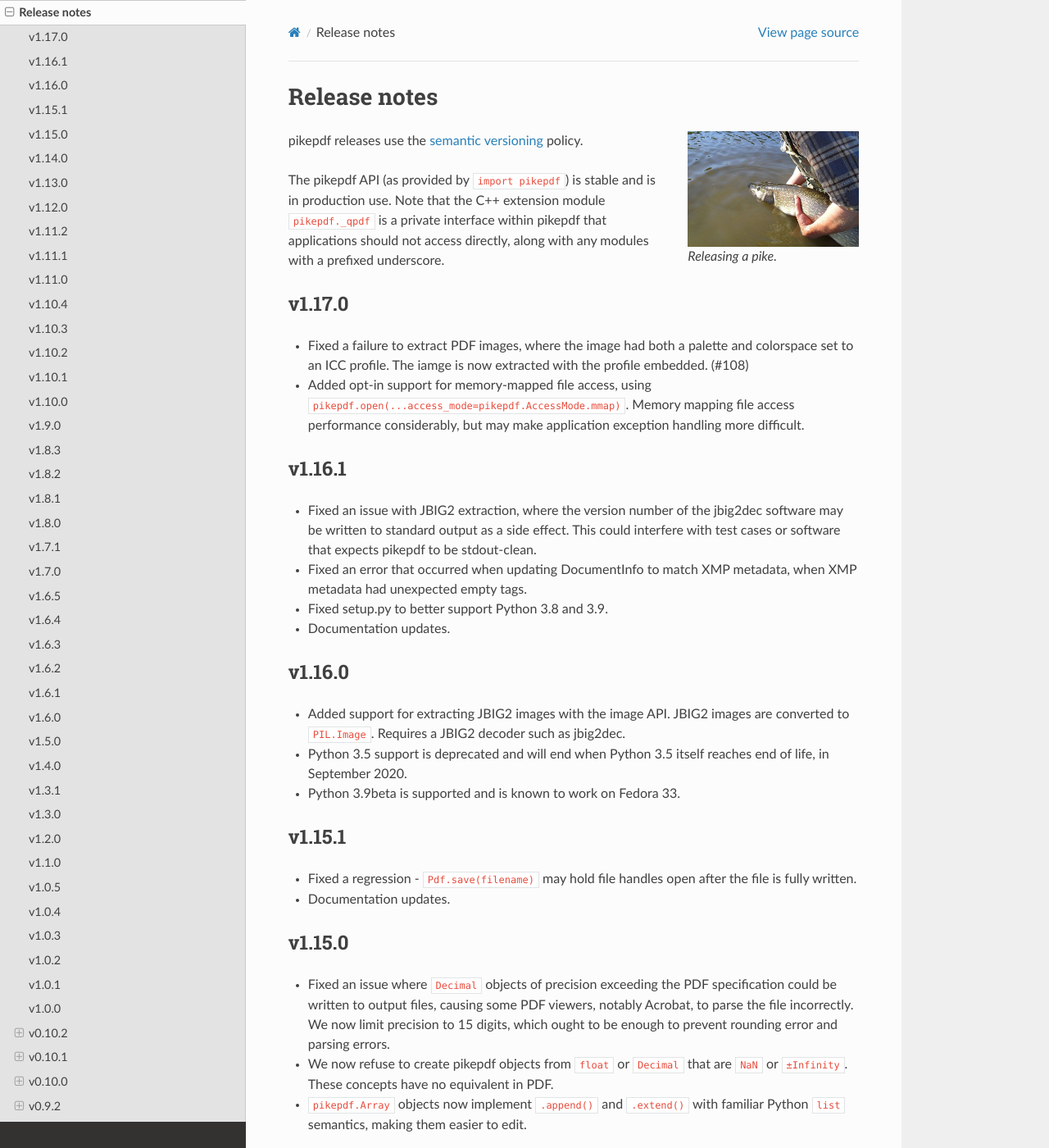
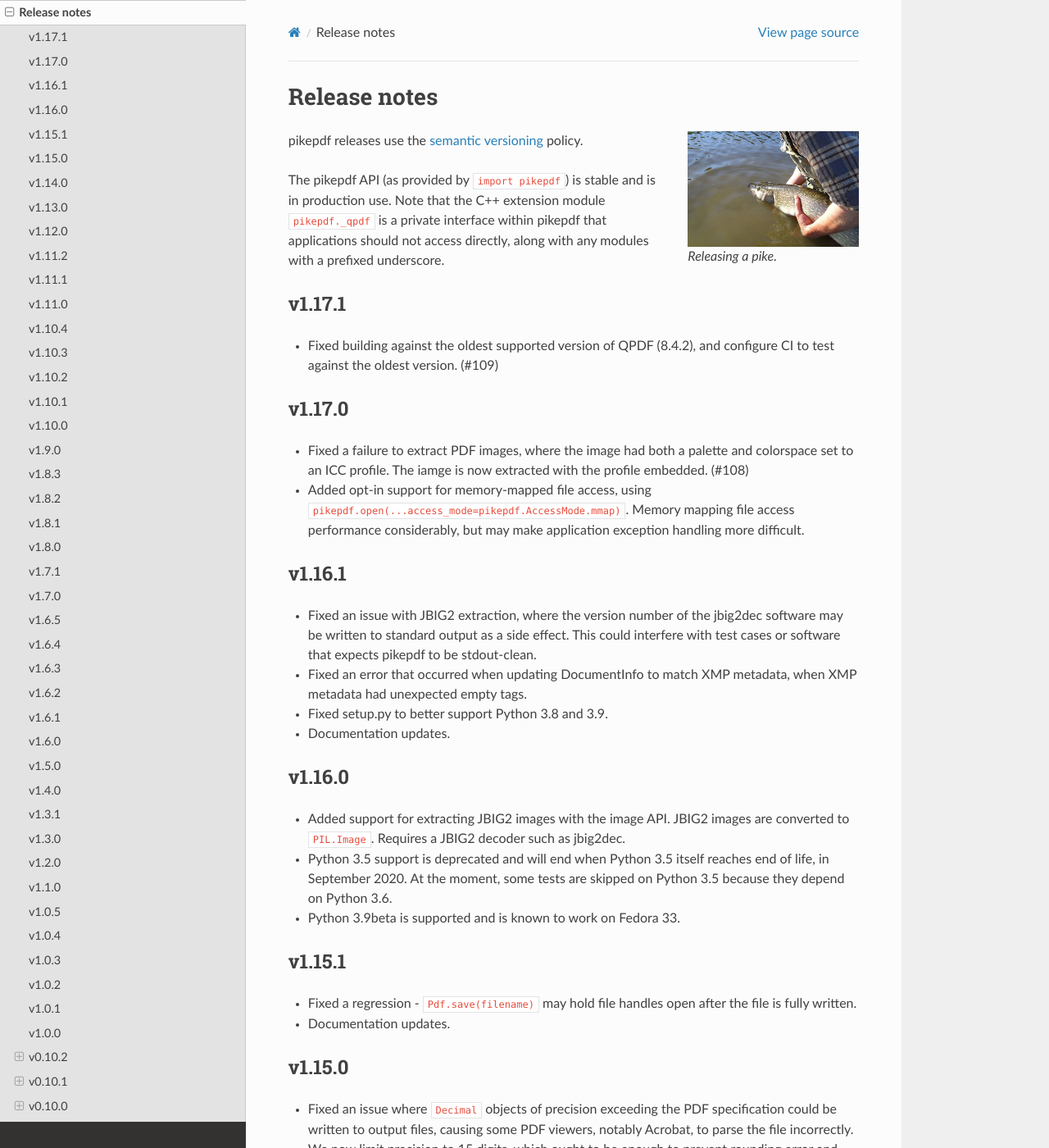
Before and after one commit to pikepdf/pikepdf, a Sphinx documentation site: the page built from docs/release_notes.rst, in a window 1280 px wide and 1400 px high. Shown: the whole window at 82% size. Built offline with Sphinx 7.4.7 and the Read the Docs theme 2.0.0, drawn with Linux system fonts in a browser that asks for light colours; the version number could not be read and is left out.

Commit message:
v1.17.1 release notes

```diff
--- a/docs/release_notes.rst
+++ b/docs/release_notes.rst
@@ -17,6 +17,12 @@ The pikepdf API (as provided by ``import pikepdf``) is stable and
 is in production use. Note that the C++ extension module
 ``pikepdf._qpdf`` is a private interface within pikepdf that applications
 should not access directly, along with any modules with a prefixed underscore.
+
+v1.17.1
+=======
+
+-  Fixed building against the oldest supported version of QPDF (8.4.2), and
+   configure CI to test against the oldest version. (#109)
 
 v1.17.0
 =======
@@ -46,7 +52,8 @@ v1.16.0
 -  Added support for extracting JBIG2 images with the image API. JBIG2 images are
    converted to ``PIL.Image``. Requires a JBIG2 decoder such as jbig2dec.
 -  Python 3.5 support is deprecated and will end when Python 3.5 itself reaches
-   end of life, in September 2020.
+   end of life, in September 2020. At the moment, some tests are skipped on Python
+   3.5 because they depend on Python 3.6.
 -  Python 3.9beta is supported and is known to work on Fedora 33.
 
 v1.15.1
```
